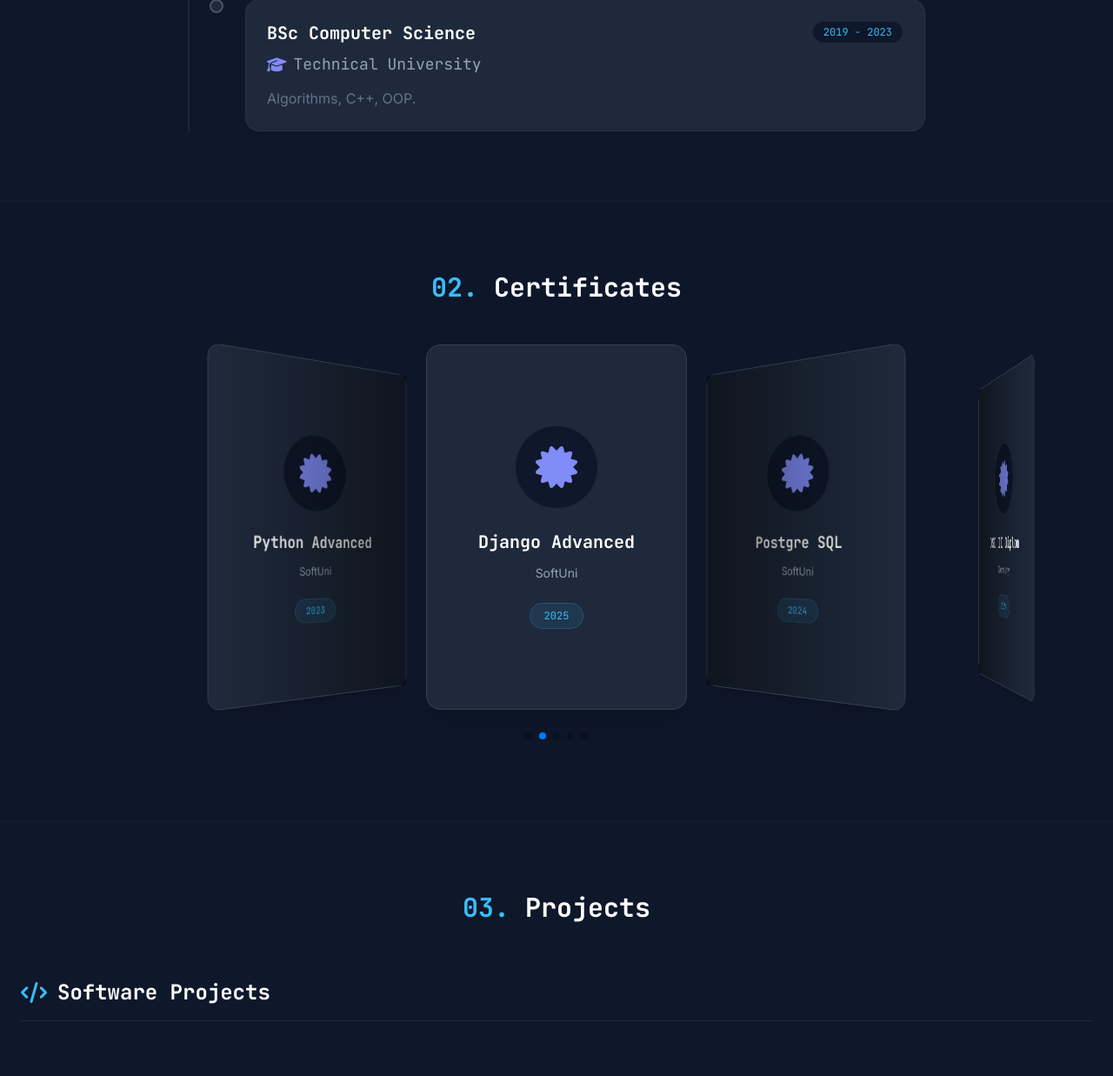
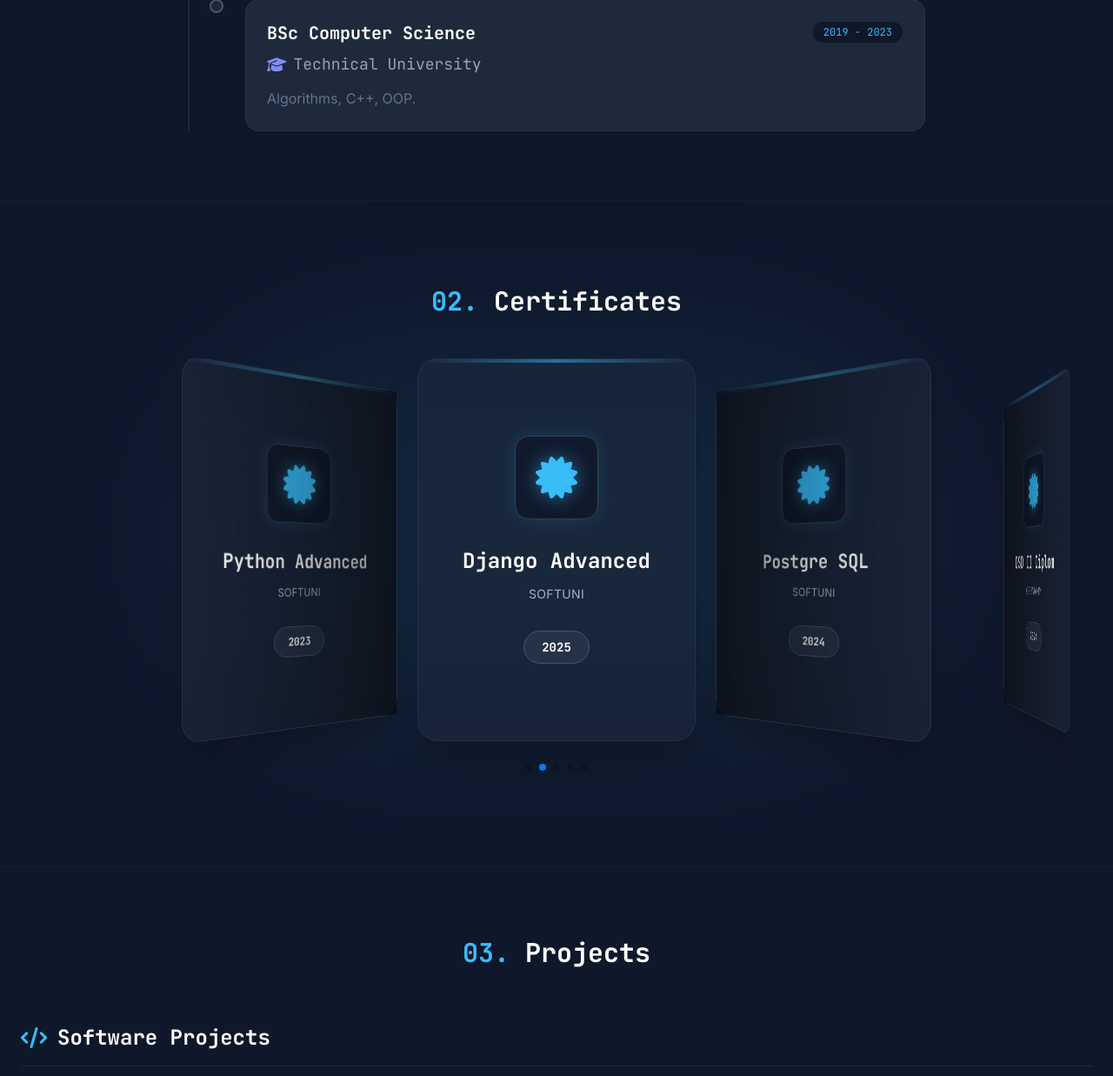
Before and after one commit to Veselin15/Web_Portfolio, a Django app: page / in a window 1280 px wide. Shown: the part 1061-2298 px from the top of the page at 87% size. Run offline with Django 5.2, Linux system fonts and the light colour scheme; data that the repository does not hold is empty; parts of the project's set-up code (start-up, migrations or seed data) failed here and were passed over; some libraries are stand-ins or nearby versions.

Commit message:
certificates fix

```diff
--- a/templates/portfolio/index.html
+++ b/templates/portfolio/index.html
@@ -56,24 +56,34 @@
         </div>
     </section>
 
-<section id="certificates" class="py-20 bg-slate-900/50">
+<section id="certificates" class="py-24 relative overflow-hidden">
+        <div class="absolute top-1/2 left-1/2 -translate-x-1/2 -translate-y-1/2 w-full max-w-[800px] h-[400px] bg-primary/10 rounded-full blur-[100px] -z-10 pointer-events-none"></div>
+
         <div class="max-w-7xl mx-auto px-6">
-            <h2 class="text-3xl font-mono font-bold text-center mb-12 text-white"><span class="text-sky-400">02.</span> Certificates</h2>
+            <h2 class="text-3xl font-mono font-bold text-center mb-12 text-white">
+                <span class="text-sky-400">02.</span> Certificates
+            </h2>
 
-            <div class="swiper certificate-swiper w-full pb-12">
+            <div class="swiper certificate-swiper w-full pb-12 px-4">
                 <div class="swiper-wrapper">
                     {% for cert in certificates %}
-                    <div class="swiper-slide w-[300px] h-[420px] bg-[#1e293b] rounded-2xl border border-slate-700 p-6 flex flex-col items-center justify-center text-center transition-all duration-300 hover:border-sky-500 shadow-xl">
+                    <div class="swiper-slide w-[320px] h-[440px] bg-slate-800/60 backdrop-blur-md rounded-3xl border border-slate-700/50 p-8 flex flex-col items-center justify-center text-center transition-all duration-300 hover:border-primary/50 hover:bg-slate-800/80 shadow-2xl relative group">
 
-                        <div class="w-24 h-24 rounded-full bg-slate-900 flex items-center justify-center mb-6 shadow-inner border border-slate-800">
-                            <i class="fas fa-certificate text-5xl text-indigo-400"></i>
+                        <div class="absolute top-0 left-0 w-full h-1 bg-gradient-to-r from-transparent via-primary to-transparent opacity-50 group-hover:opacity-100 transition-opacity"></div>
+
+                        <div class="w-24 h-24 rounded-2xl bg-slate-900/80 flex items-center justify-center mb-8 shadow-[0_0_20px_rgba(56,189,248,0.15)] group-hover:shadow-[0_0_30px_rgba(56,189,248,0.3)] transition-all border border-slate-700 group-hover:border-primary/30">
+                            <i class="fas fa-certificate text-5xl text-primary drop-shadow-[0_0_10px_rgba(56,189,248,0.5)]"></i>
                         </div>
 
-                        <h5 class="text-xl font-bold text-white mb-3 line-clamp-2">{{ cert.title }}</h5>
+                        <h5 class="text-2xl font-bold text-white mb-3 line-clamp-2 group-hover:text-primary transition-colors">
+                            {{ cert.title }}
+                        </h5>
 
-                        <p class="text-slate-400 text-sm mb-6 font-medium">{{ cert.issuer }}</p>
+                        <p class="text-slate-300 text-sm mb-8 font-medium tracking-wide uppercase text-opacity-80">
+                            {{ cert.issuer }}
+                        </p>
 
-                        <span class="text-xs font-mono text-sky-400 bg-sky-400/10 px-4 py-1.5 rounded-full border border-sky-400/20">
+                        <span class="text-sm font-mono font-bold text-white bg-slate-700/50 px-5 py-2 rounded-full border border-slate-600 group-hover:border-primary/40 group-hover:bg-primary/10 transition-all">
                             {{ cert.year }}
                         </span>
                     </div>
```
Also changed, not shown: static/portfolio/css/swiper.css (+19 -10 lines).
